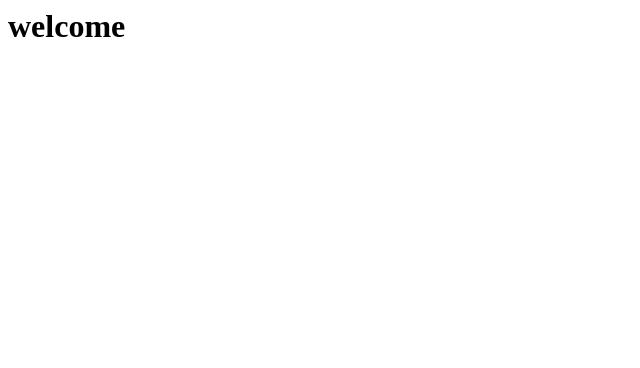
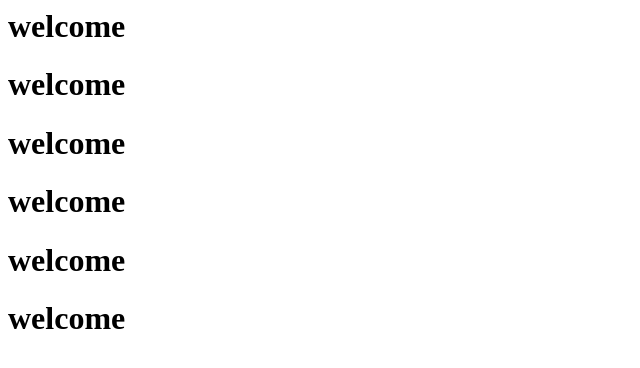
Before and after one commit to venu0316/venu0316.github.io, a plain HTML site: page index.html in a window 1280 px wide. Shown: the whole page, without its empty margins (0-640 px from the left). Drawn offline with Linux system fonts and the light colour scheme.

Commit message:
updated index.html

```diff
--- a/index.html
+++ b/index.html
@@ -4,5 +4,10 @@
   </head>
 <body>
   <h1> welcome </h1>
+    <h1> welcome </h1>
+    <h1> welcome </h1>
+    <h1> welcome </h1>
+    <h1> welcome </h1>
+    <h1> welcome </h1>
 </body>
 </html>
```
